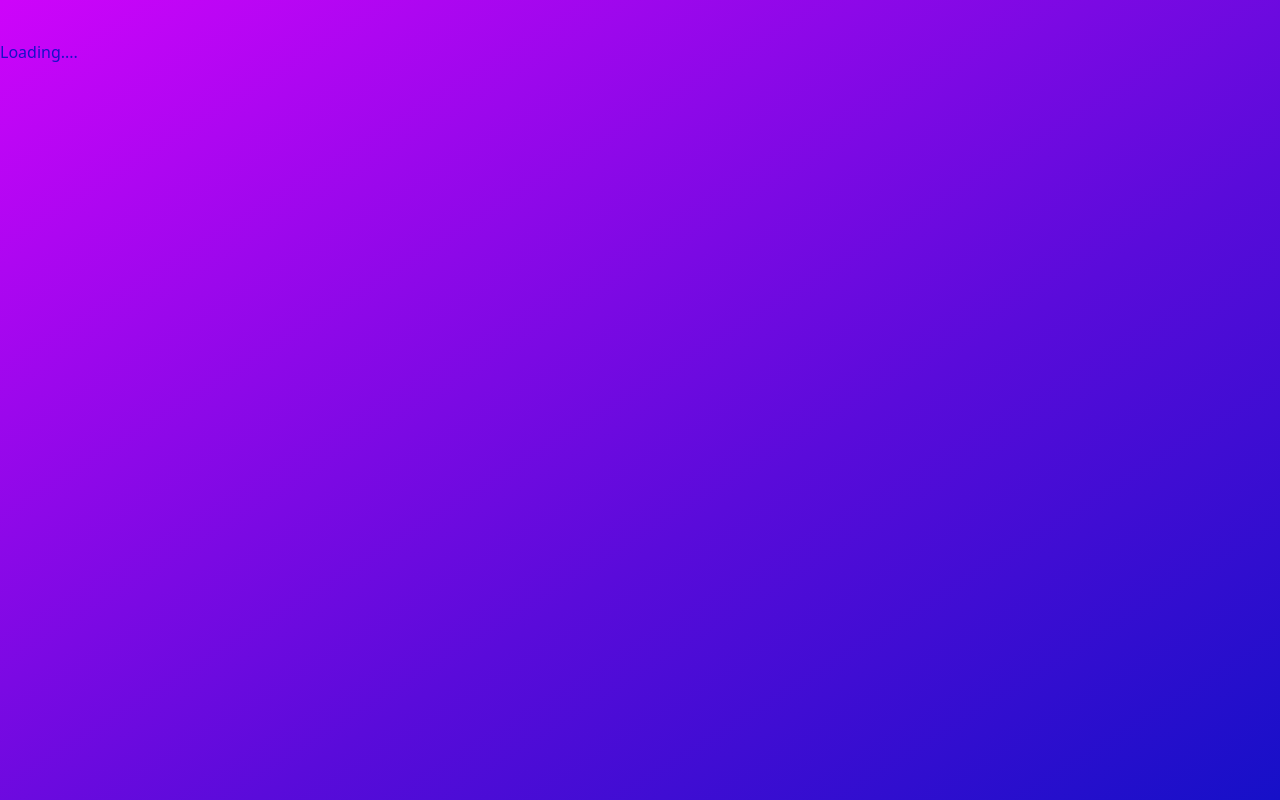
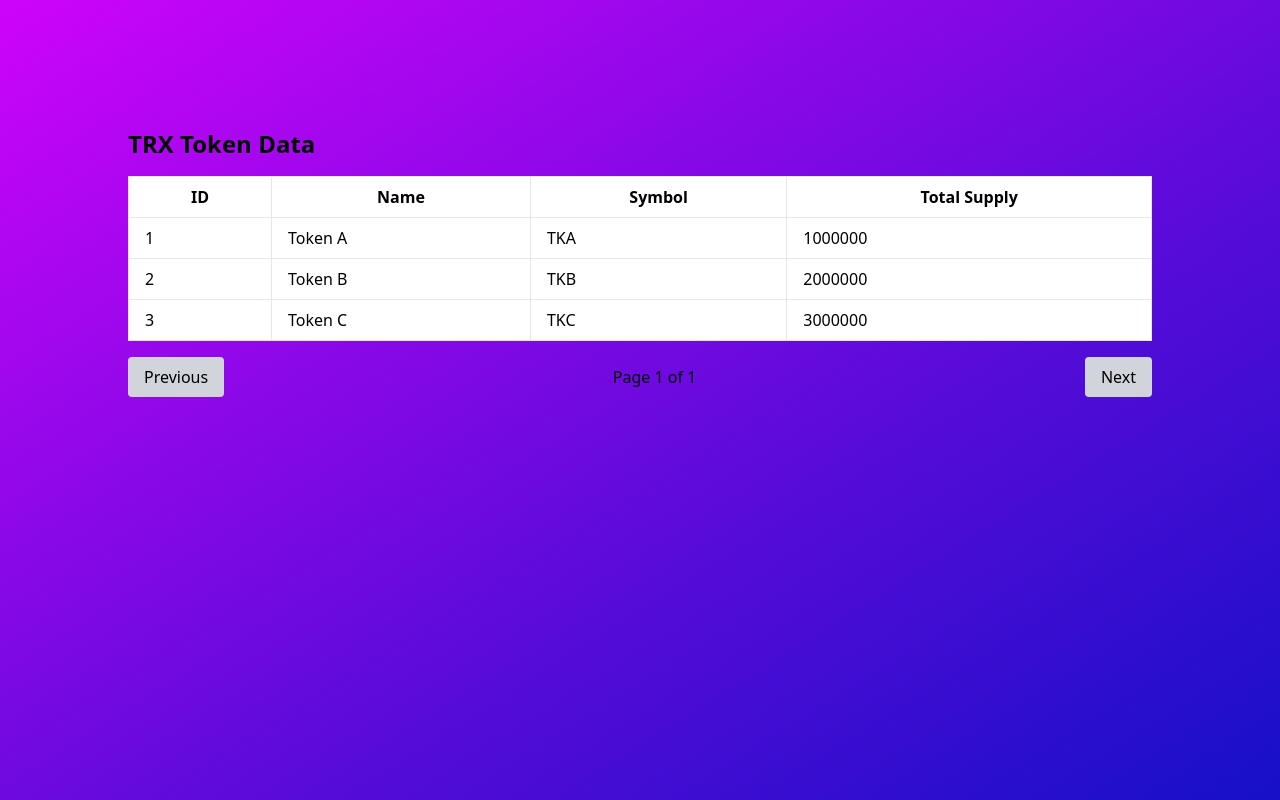
Before and after one commit to Jethrolopwus/cohort1subgraphDapp, a Next.js app: page / in a window 1280 px wide. Built offline with nearby package versions, Linux system fonts and the light colour scheme.

Commit message:
First commit for TRX page

```diff
--- /dev/null
+++ b/app/Trx/TokenTable.tsx
@@ -0,0 +1,90 @@
+"use client";
+
+import React, { useState, useEffect } from 'react';
+
+interface Token {
+  id: string;
+  name: string;
+  symbol: string;
+  totalSupply: number;
+}
+
+interface TokensTableProps {
+  initialTokens: Token[];
+  totalItems: number;
+  initialPage: number;
+  limit: number;
+}
+
+const TokensTable: React.FC<TokensTableProps> = ({ initialTokens, totalItems, initialPage, limit }) => {
+  const [tokens, setTokens] = useState<Token[]>(initialTokens);
+  const [currentPage, setCurrentPage] = useState(initialPage);
+  const [loading, setLoading] = useState(false);
+  const [error, setError] = useState<string | null>(null);
+  const totalPages = Math.ceil(totalItems / limit);
+
+  useEffect(() => {
+    // Mock the data fetching for pagination
+    if (currentPage !== initialPage) {
+      // Simulate a delay
+      setLoading(true);
+      setTimeout(() => {
+        setTokens(initialTokens); // Replace with real pagination logic if needed
+        setLoading(false);
+      }, 500); // Simulate loading time
+    }
+  }, [currentPage, initialPage, limit, initialTokens]);
+
+  return (
+    <div>
+      {loading ? (
+        <div>Loading...</div>
+      ) : error ? (
+        <div>{error}</div>
+      ) : (
+        <table className="min-w-full bg-white border border-gray-200 sm:table-auto">
+          <thead>
+            <tr>
+              <th className="px-4 py-2 border">ID</th>
+              <th className="px-4 py-2 border">Name</th>
+              <th className="px-4 py-2 border">Symbol</th>
+              <th className="px-4 py-2 border">Total Supply</th>
+            </tr>
+          </thead>
+          <tbody>
+            {tokens.map((token) => (
+              <tr key={token.id}>
+                <td className="px-4 py-2 border">{token.id}</td>
+                <td className="px-4 py-2 border">{token.name}</td>
+                <td className="px-4 py-2 border">{token.symbol}</td>
+                <td className="px-4 py-2 border">{token.totalSupply}</td>
+              </tr>
+            ))}
+          </tbody>
+        </table>
+      )}
+
+      <div className="flex justify-between items-center mt-4">
+        <button
+          onClick={() => setCurrentPage((prev) => Math.max(prev - 1, 1))}
+          className="px-4 py-2 bg-gray-300 rounded hover:bg-gray-400"
+          disabled={currentPage === 1}
+        >
+          Previous
+        </button>
+        <span>
+          Page {currentPage} of {totalPages}
+        </span>
+        <button
+          onClick={() => setCurrentPage((prev) => Math.min(prev + 1, totalPages))}
+          className="px-4 py-2 bg-gray-300 rounded hover:bg-gray-400"
+          disabled={currentPage === totalPages}
+        >
+          Next
+        </button>
+      </div>
+    </div>
+  );
+};
+
+export default TokensTable;
--- a/app/Trx/page.tsx
+++ b/app/Trx/page.tsx
@@ -0,0 +1,40 @@
+import React from 'react';
+import TokensTable from './tokenTable';
+
+
+// Define the type for a token
+interface Token {
+  id: string;
+  name: string;
+  symbol: string;
+  totalSupply: number;
+}
+
+// Mocked data for testing
+const mockTokens: Token[] = [
+  { id: '1', name: 'Token A', symbol: 'TKA', totalSupply: 1000000 },
+  { id: '2', name: 'Token B', symbol: 'TKB', totalSupply: 2000000 },
+  { id: '3', name: 'Token C', symbol: 'TKC', totalSupply: 3000000 },
+  // Add more mock tokens as needed
+];
+
+const mockTotalItems = mockTokens.length;
+
+const TrxPage = async () => {
+  const initialPage = 1;
+  const limit = 10;
+
+  // Use mock data instead of fetching
+  const tokens = mockTokens;
+  const totalItems = mockTotalItems;
+
+  return (
+    <div className="p-8">
+      <h1 className="text-2xl font-bold mb-4">TRX Token Data</h1>
+
+      <TokensTable initialTokens={tokens} totalItems={totalItems} initialPage={initialPage} limit={limit} />
+    </div>
+  );
+};
+
+export default TrxPage;
--- a/app/page.tsx
+++ b/app/page.tsx
@@ -1,10 +1,12 @@
 import Image from "next/image";
 import Loading from "./loading";
+import Trx from "../app/Trx/page";
 
 export default function Home() {
   return (
     <main className="min-h-screen p-24">
-      <Loading/>
+      {/* <Loading/> */}
+      <Trx />
     </main>
   );
 }
```
